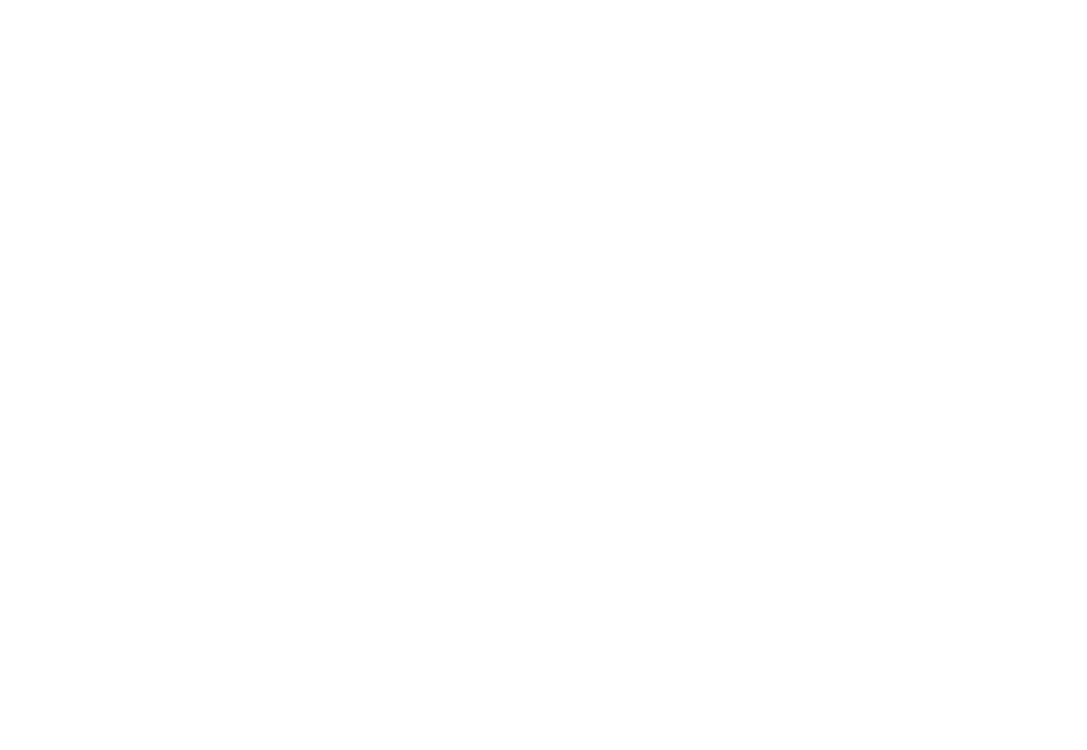
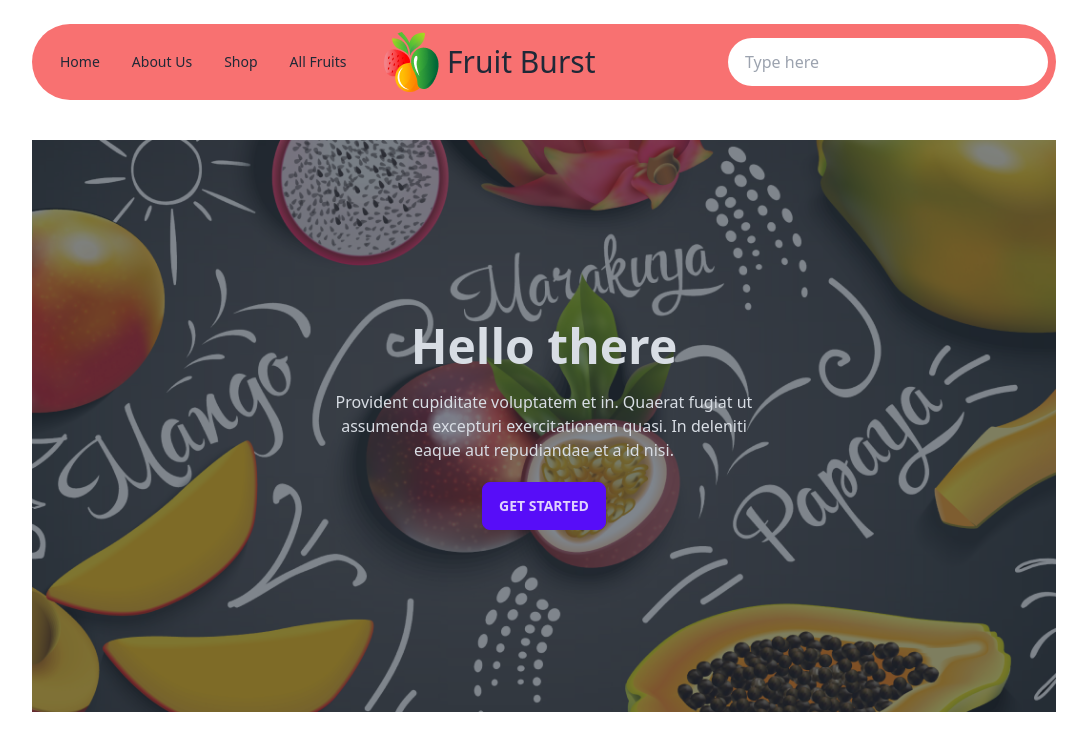
Before and after one commit to rashidadnan097/Fruits-UP, a plain HTML site: page index.html in a window 1280 px wide. Shown: the whole page, without its empty margins (96-1183 px from the left). Drawn offline with nearby package versions, Linux system fonts and the light colour scheme.

Commit message:
added by nav banner

```diff
--- a/index.html
+++ b/index.html
@@ -6,8 +6,71 @@
     <title>Fruits Zone</title>
     <link href="https://cdn.jsdelivr.net/npm/daisyui@3.4.0/dist/full.css" rel="stylesheet" type="text/css" />
     <script src="https://cdn.tailwindcss.com"></script>
+    <script src="https://kit.fontawesome.com/bb28b57165.js" crossorigin="anonymous"></script>
+    <!-- bootstrap -->
+
 </head>
 <body>
+    <!-- this is header section -->
+    <header class="max-w-screen-lg mx-auto mt-6">
+     <!-- this is navbar -->
+     <nav class="rounded-full">
+        <div class="navbar bg-red-400 rounded-full">
+
+            <div class="navbar-start hidden lg:flex text-sm ">
+                <ul class="menu menu-horizontal px-1 ">
+                <li><a>Home</a></li>
+                  <li><a>About Us</a></li>
+                  <li><a>Shop</a></li>
+                  <li><a>All Fruits</a></li>
+              </ul>
+            </div>
+
+
+            <div class="navbar-start">
+                <div class="dropdown">
+                  <label tabindex="0" class="btn btn-ghost lg:hidden">
+                    <svg xmlns="http://www.w3.org/2000/svg" class="h-5 w-5" fill="none" viewBox="0 0 24 24" stroke="currentColor"><path stroke-linecap="round" stroke-linejoin="round" stroke-width="2" d="M4 6h16M4 12h8m-8 6h16" /></svg>
+                  </label>
+                  <ul tabindex="0" class="menu menu-sm dropdown-content mt-3 z-[1] p-1 shadow bg-base-100 rounded-box w-52 ">
+                    <li><a>Home</a></li>
+                    <li><a>About Us</a></li>
+                    <li><a>Shop</a></li>
+                    <li><a>All Fruits</a></li>
+                  </ul>
+                </div>
+                <div class="flex items-center gap-2 ">
+                  <img src="images/logo.png" alt="" srcset=""><p class="text-3xl">Fruit Burst</p>
+                </div>
+              </div>
+
+              <input type="text" placeholder="Type here" class="input w-full max-w-xs rounded-full" />
+
+          </div>
+     </nav>
+     <!-- this is banner section -->
+     <section class="mt-10 ">
+        <div class="hero min-h-[calc(100vh-228px)]" style="background-image: url(images/banner4.png);">
+            <div class="hero-overlay bg-opacity-60"></div>
+            <div class="hero-content text-center text-neutral-content ">
+              <div class="max-w-md">
+                <h1 class="mb-5 text-5xl font-bold">Hello there</h1>
+                <p class="mb-5">Provident cupiditate voluptatem et in. Quaerat fugiat ut assumenda excepturi exercitationem quasi. In deleniti eaque aut repudiandae et a id nisi.</p>
+                <button class="btn btn-primary">Get Started</button>
+              </div>
+            </div>
+          </div>
+     </section>
+    </header>
+    <!-- this is main section  -->
+    <main>
+
+    </main>
+    <!-- this is footer section -->
+    <footer>
+
+    </footer>
+
 
 </body>
 </html>
```
